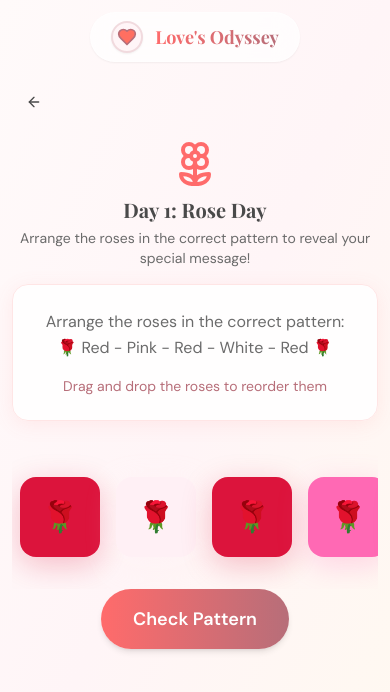
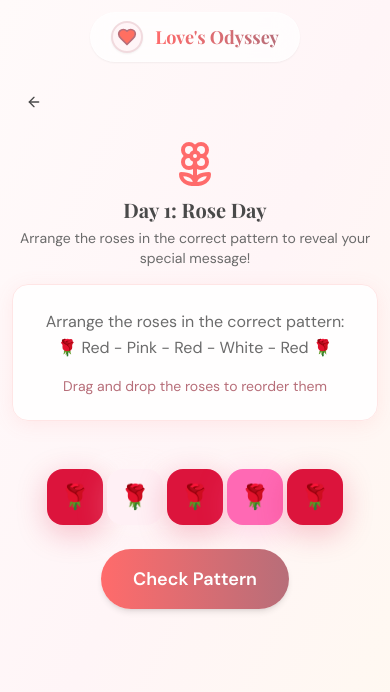
Before and after one commit to Shoaib-2/websiteForYourPartner, a Next.js app in the folder valentine-week-journey/: page /day/1 in a window 390 px wide. Shown: the top 692 px of the page. Built offline with nearby package versions, Linux system fonts and the light colour scheme; no server answers.

Commit message:
Changes to the Puzzle 1 page

```diff
--- a/valentine-week-journey/src/components/puzzles/Day1Puzzle.tsx
+++ b/valentine-week-journey/src/components/puzzles/Day1Puzzle.tsx
@@ -57,25 +57,25 @@ export default function Day1Puzzle({ onComplete }: { onComplete: () => void }) {
                 axis="x"
                 values={roses}
                 onReorder={setRoses}
-                className="mx-auto flex w-full max-w-lg items-center justify-start gap-4 overflow-x-auto px-2 py-8"
-                style={{ touchAction: 'pan-y', WebkitOverflowScrolling: 'touch' }}
+                className="mx-auto flex w-full max-w-lg items-center justify-center gap-1 px-1 py-6 sm:gap-4 sm:px-2 sm:py-8"
+                style={{ touchAction: 'pan-y' }}
             >
                 {roses.map((rose) => (
                     <Reorder.Item
                         key={rose.id}
                         value={rose}
-                        className="flex-shrink-0 cursor-grab active:cursor-grabbing touch-manipulation"
+                        className="flex-shrink-0 cursor-grab active:cursor-grabbing touch-none"
                     >
                         <motion.div
                             whileHover={{ scale: 1.1, rotate: 5 }}
                             whileTap={{ scale: 0.95 }}
-                            className="w-20 h-20 md:w-24 md:h-24 rounded-2xl flex items-center justify-center shadow-lg select-none"
+                            className="w-14 h-14 sm:w-20 sm:h-20 md:w-24 md:h-24 rounded-2xl flex items-center justify-center shadow-lg select-none"
                             style={{
                                 backgroundColor: roseColors[rose.color],
                                 boxShadow: `0 8px 30px ${roseColors[rose.color]}40`
                             }}
                         >
-                            <span className="text-3xl md:text-4xl select-none">🌹</span>
+                            <span className="text-2xl sm:text-3xl md:text-4xl select-none">🌹</span>
                         </motion.div>
                     </Reorder.Item>
                 ))}
```
